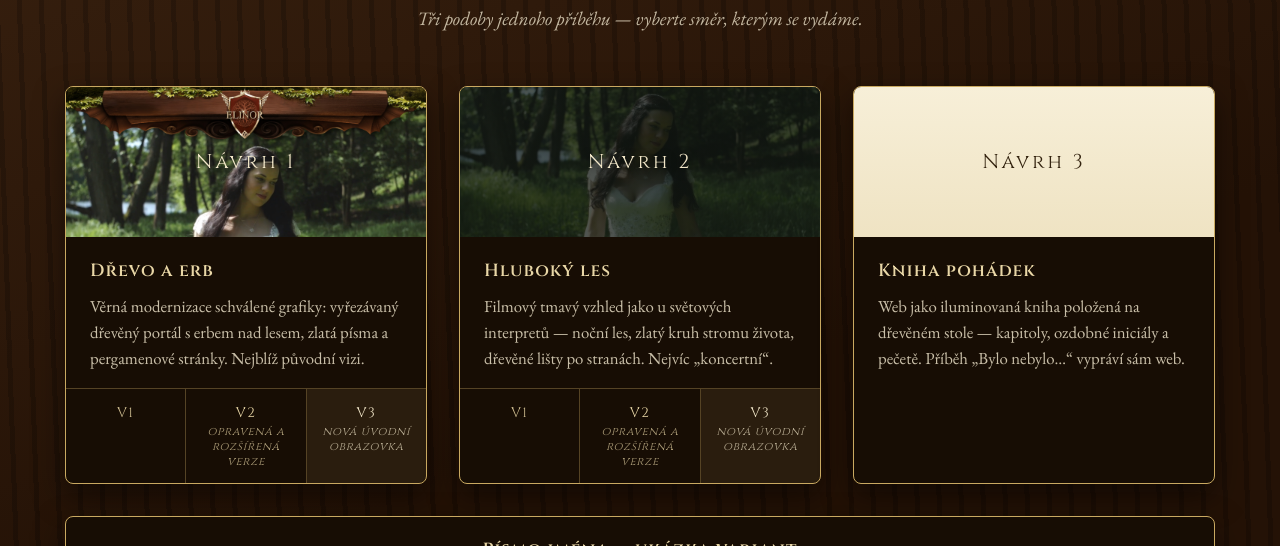
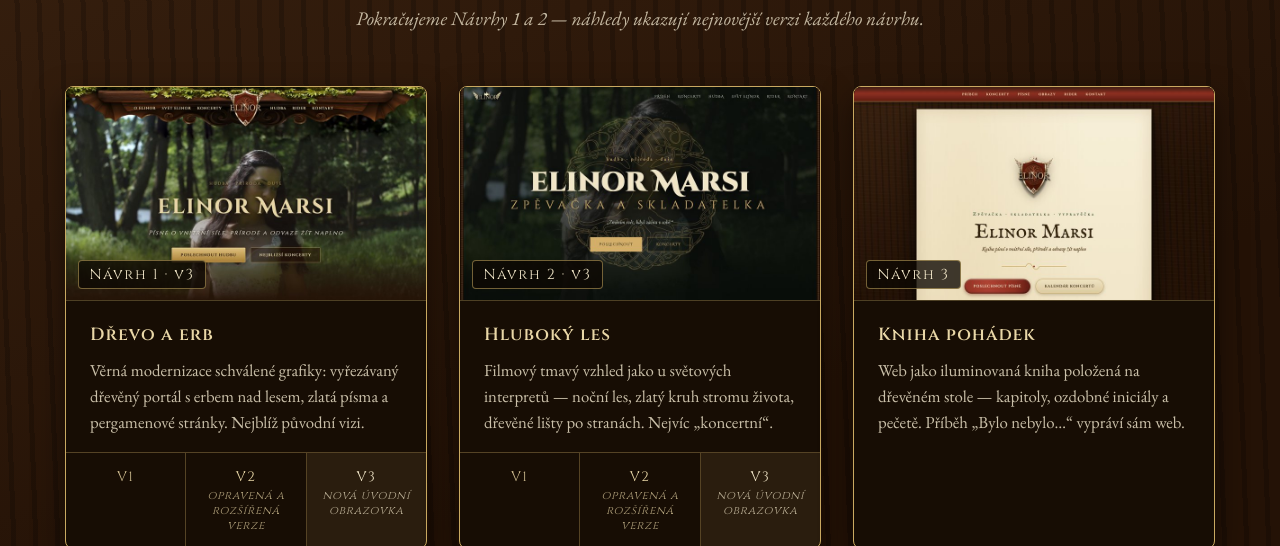
Before and after one commit to lacimarsik/elinormarsi.com, a plain HTML site: page index.html in a window 1280 px wide. Shown: the part 254-800 px from the top of the page. Drawn offline with nearby package versions, Linux system fonts and the light colour scheme.

Commit message:
feat(chooser): real previews of each proposal's latest version
The chooser cards now show screenshots of 01 v3, 02 v3 and 03 instead of
the old header crop, a dimmed forest and a blank cream swatch, and each
card opens the latest version. The subtitle says the client continues with
proposals 1 and 2.

Co-Authored-By: Claude Opus 5.5 <noreply@anthropic.com>

```diff
--- a/index.html
+++ b/index.html
@@ -24,15 +24,14 @@ header p{font-style:italic;font-size:1.2rem;opacity:.8;margin-top:.6rem}
 .group{border:1px solid #c9a961;border-radius:8px;overflow:hidden;background:#170d04;box-shadow:0 12px 30px rgba(0,0,0,.5)}
 .card{display:block;text-decoration:none;color:inherit;transition:transform .3s, box-shadow .3s}
 .card:hover{transform:translateY(-3px)}
-.card .swatch{height:150px;display:flex;align-items:center;justify-content:center;position:relative}
-.group:nth-of-type(1) .swatch{background:url('assets/forest-header.jpg') top center/cover}
-.group:nth-of-type(2) .swatch{background:linear-gradient(rgba(12,18,13,.72),rgba(12,18,13,.72)),url('assets/forest-only.jpg') center/cover}
-.group:nth-of-type(3) .swatch{background:linear-gradient(180deg,#f7efd8,#efe3c3)}
+.card .swatch{position:relative;aspect-ratio:800/476;overflow:hidden;background:#0d0703;border-bottom:1px solid rgba(201,169,97,.35)}
+.card .swatch img{display:block;width:100%;height:100%;object-fit:cover;object-position:top center;transition:transform .4s}
+.card:hover .swatch img{transform:scale(1.02)}
 .card .swatch span{
-  font-family:'Cinzel',serif;font-size:1.25rem;letter-spacing:.14em;color:#f1e6c8;
-  text-shadow:0 2px 10px rgba(0,0,0,.85);
+  position:absolute;left:.75rem;bottom:.7rem;padding:.25rem .65rem;border-radius:4px;
+  font-family:'Cinzel',serif;font-size:.9rem;letter-spacing:.12em;color:#f1e6c8;
+  background:rgba(14,8,3,.78);border:1px solid rgba(201,169,97,.55);
 }
-.group:nth-of-type(3) .swatch span{color:#33230f;text-shadow:none}
 .card .body{padding:1.4rem 1.5rem 1.1rem}
 .card h2{font-family:'Cinzel',serif;font-weight:600;font-size:1.1rem;letter-spacing:.06em;color:#e9d7a7;margin-bottom:.6rem}
 .card p{font-size:1.05rem;line-height:1.55;opacity:.85}
@@ -61,12 +60,12 @@ a:focus-visible{outline:3px solid #c9a961;outline-offset:3px}
 <header>
   <img src="assets/shield.png" alt="Erb Elinor">
   <h1>Návrhy nového webu elinormarsi.com</h1>
-  <p>Tři podoby jednoho příběhu — vyberte směr, kterým se vydáme.</p>
+  <p>Pokračujeme Návrhy 1 a 2 — náhledy ukazují nejnovější verzi každého návrhu.</p>
 </header>
 <div class="cards">
   <div class="group">
-    <a class="card" href="proposals/01-drevo-a-erb/index.html">
-      <div class="swatch"><span>Návrh 1</span></div>
+    <a class="card" href="proposals/01-drevo-a-erb-v3/index.html">
+      <div class="swatch"><img src="assets/previews/01-drevo-a-erb-v3.jpg" alt="Náhled Návrhu 1, verze v3" width="800" height="476"><span>Návrh 1 · v3</span></div>
       <div class="body">
         <h2>Dřevo a erb</h2>
         <p>Věrná modernizace schválené grafiky: vyřezávaný dřevěný portál s erbem nad lesem,
@@ -80,8 +79,8 @@ a:focus-visible{outline:3px solid #c9a961;outline-offset:3px}
     </div>
   </div>
   <div class="group">
-    <a class="card" href="proposals/02-hluboky-les/index.html">
-      <div class="swatch"><span>Návrh 2</span></div>
+    <a class="card" href="proposals/02-hluboky-les-v3/index.html">
+      <div class="swatch"><img src="assets/previews/02-hluboky-les-v3.jpg" alt="Náhled Návrhu 2, verze v3" width="800" height="476"><span>Návrh 2 · v3</span></div>
       <div class="body">
         <h2>Hluboký les</h2>
         <p>Filmový tmavý vzhled jako u světových interpretů — noční les, zlatý kruh stromu života,
@@ -96,7 +95,7 @@ a:focus-visible{outline:3px solid #c9a961;outline-offset:3px}
   </div>
   <div class="group">
     <a class="card" href="proposals/03-kniha-pohadek/index.html">
-      <div class="swatch"><span>Návrh 3</span></div>
+      <div class="swatch"><img src="assets/previews/03-kniha-pohadek.jpg" alt="Náhled Návrhu 3" width="800" height="476"><span>Návrh 3</span></div>
       <div class="body">
         <h2>Kniha pohádek</h2>
         <p>Web jako iluminovaná kniha položená na dřevěném stole — kapitoly, ozdobné iniciály
```
Also changed, not shown: assets/previews/01-drevo-a-erb-v3.jpg (added), assets/previews/02-hluboky-les-v3.jpg (added), assets/previews/03-kniha-pohadek.jpg (added).
